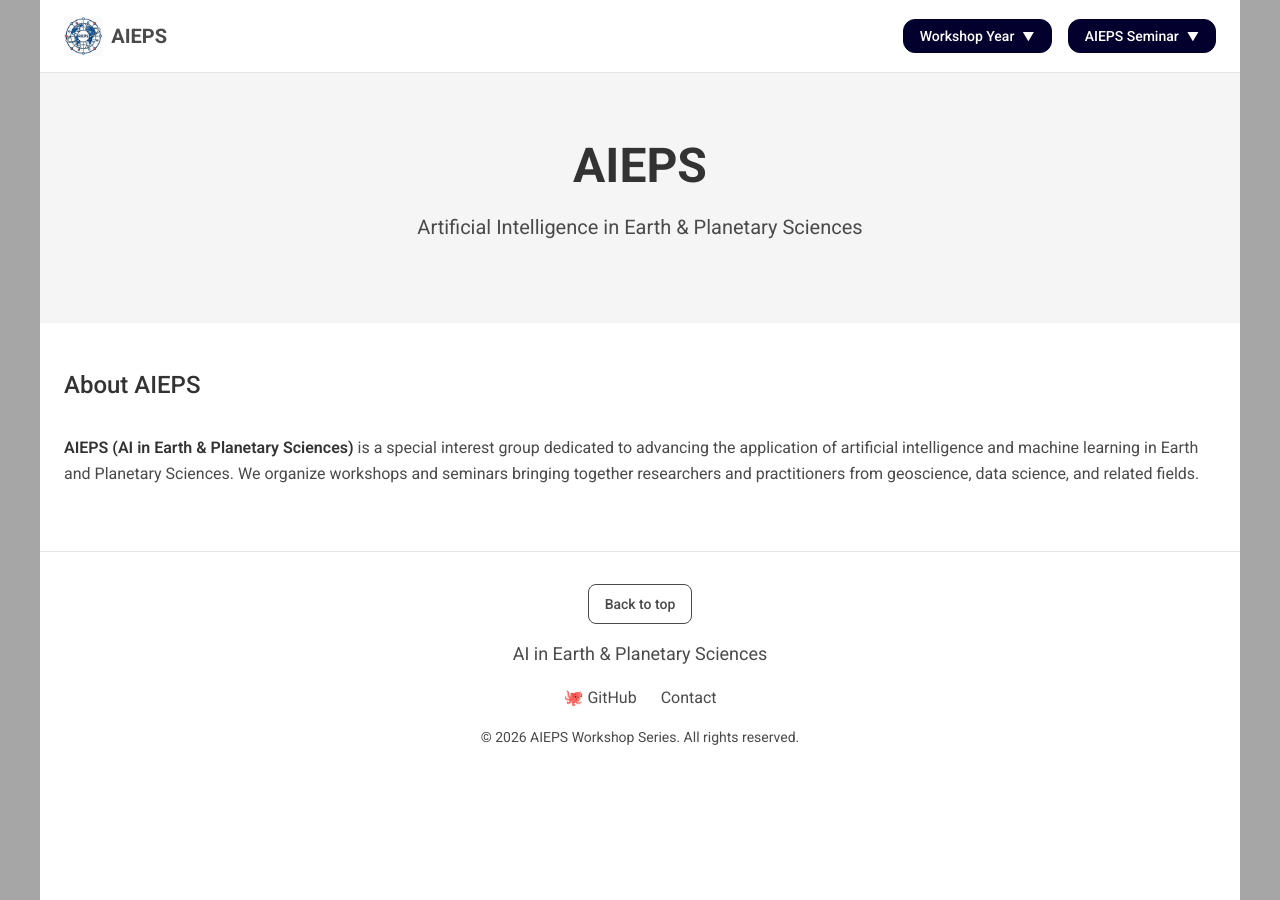
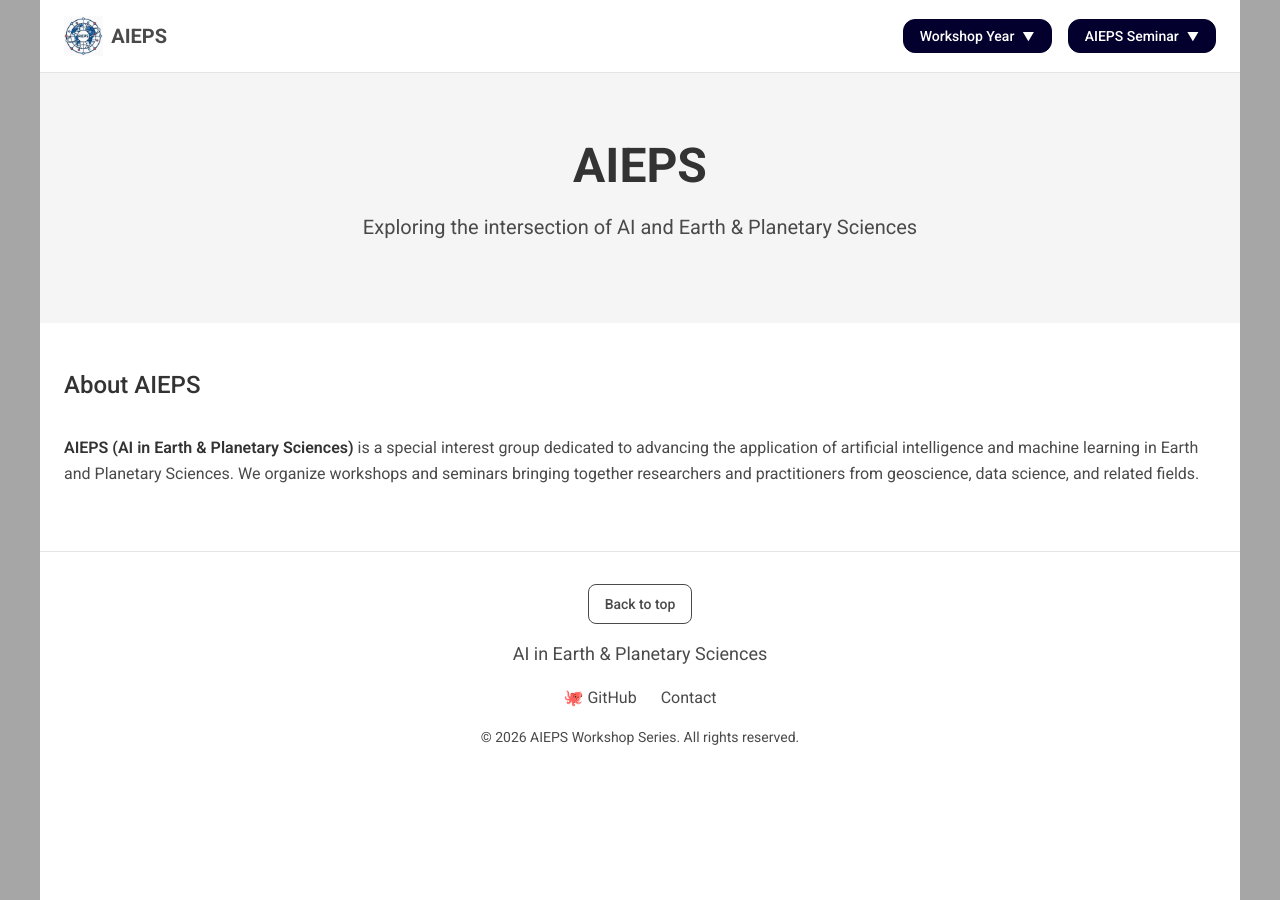
Before and after one commit to AI-EPS/ai-eps.github.io, a Jekyll site: the page built from index.md, in a window 1280 px wide. Built offline with Jekyll 4.4.1, drawn with Linux system fonts in a browser that asks for light colours.

Commit message:
Remove hero_subtitle from index.md
Remove hero_subtitle from the index.md file.

```diff
--- a/index.md
+++ b/index.md
@@ -2,7 +2,6 @@
 layout: workshop
 title: "AIEPS"
 hero_title: "AIEPS"
-hero_subtitle: "Artificial Intelligence in Earth & Planetary Sciences"
 description: "AIEPS is a special interest group bringing together researchers and practitioners working at the intersection of artificial intelligence and Earth & Planetary Sciences."
 ---
 
```
